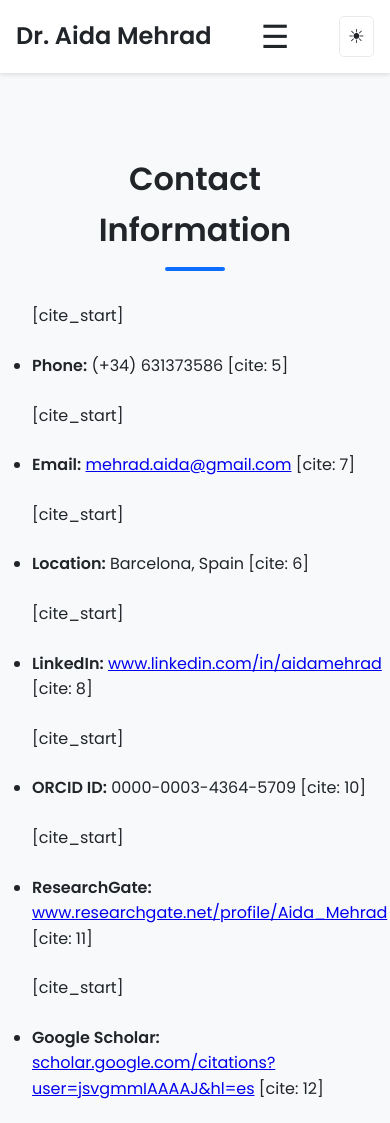
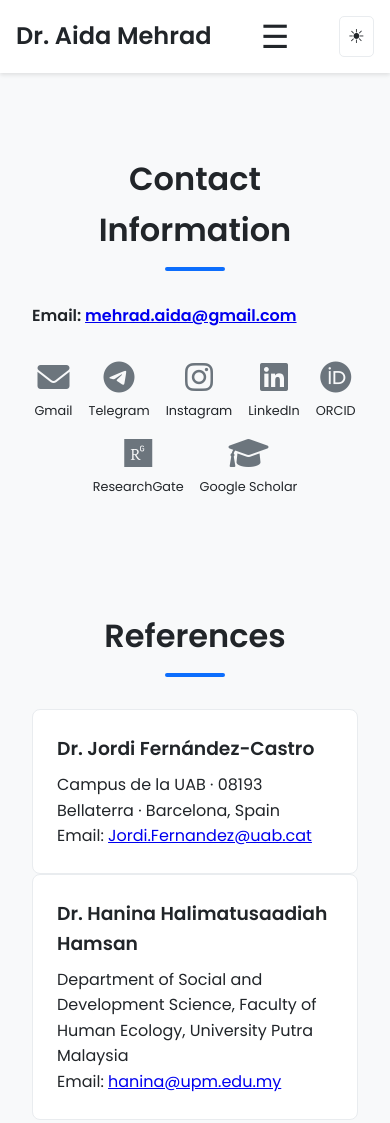
Before and after one commit to Manimit10/portfolio-alma, a plain HTML site: page contact.html in a window 390 px wide. Shown: the top 1123 px of the page. Drawn offline with Linux system fonts and the light colour scheme.

Commit message:
contact page updated

```diff
--- a/contact.html
+++ b/contact.html
@@ -8,6 +8,7 @@
     <title>Dr. Aida Mehrad | Contact</title>
     <link rel="stylesheet" href="style.css">
     <link href="https://fonts.googleapis.com/css2?family=Poppins:wght@300;400;600&display=swap" rel="stylesheet">
+    <link rel="stylesheet" href="https://cdnjs.cloudflare.com/ajax/libs/font-awesome/6.0.0-beta3/css/all.min.css">
 </head>
 <body>
     <header class="main-header">
@@ -34,31 +35,56 @@
     <main class="container">
         <section id="contact-info" class="content-section">
             <h1 class="section-title">Contact Information</h1>
-            <ul class="contact-list">
-                [cite_start]<li><strong>Phone:</strong> (+34) 631373586 [cite: 5]</li>
-                [cite_start]<li><strong>Email:</strong> <a href="mailto:mehrad.aida@gmail.com">mehrad.aida@gmail.com</a> [cite: 7]</li>
-                [cite_start]<li><strong>Location:</strong> Barcelona, Spain [cite: 6]</li>
-                [cite_start]<li><strong>LinkedIn:</strong> <a href="https://www.linkedin.com/in/aidamehrad" target="_blank">www.linkedin.com/in/aidamehrad</a> [cite: 8]</li>
-                [cite_start]<li><strong>ORCID ID:</strong> 0000-0003-4364-5709 [cite: 10]</li>
-                [cite_start]<li><strong>ResearchGate:</strong> <a href="https://www.researchgate.net/profile/Aida_Mehrad" target="_blank">www.researchgate.net/profile/Aida_Mehrad</a> [cite: 11]</li>
-                [cite_start]<li><strong>Google Scholar:</strong> <a href="https://scholar.google.com/citations?user=jsvgmmIAAAAJ&hl=es" target="_blank">scholar.google.com/citations?user=jsvgmmIAAAAJ&hl=es</a> [cite: 12]</li>
+            <h4>
+            <strong>Email:</strong> <a href="mailto:mehrad.aida@gmail.com">mehrad.aida@gmail.com</a>
+            </h4>
+            <ul class="contact-list-items">
             </ul>
+
+            <div class="social-links">
+                <a href="mailto:mehrad.aida@gmail.com" target="_blank" aria-label="Gmail">
+                    <i class="fas fa-envelope"></i>
+                    <span>Gmail</span>
+                </a>
+                <a href="https://t.me/yourtelegramid" target="_blank" aria-label="Telegram (Placeholder)">
+                    <i class="fab fa-telegram-plane"></i>
+                    <span>Telegram</span>
+                </a>
+                <a href="https://www.instagram.com/yourinstagram" target="_blank" aria-label="Instagram (Placeholder)">
+                    <i class="fab fa-instagram"></i>
+                    <span>Instagram</span>
+                </a>
+                <a href="https://www.linkedin.com/in/aidamehrad" target="_blank" aria-label="LinkedIn">
+                    <i class="fab fa-linkedin"></i>
+                    <span>LinkedIn</span>
+                </a>
+                <a href="https://orcid.org/0000-0003-4364-5709" target="_blank" aria-label="ORCID ID">
+                    <i class="fab fa-orcid"></i>
+                    <span>ORCID</span>
+                </a>
+                <a href="https://www.researchgate.net/profile/Aida_Mehrad" target="_blank" aria-label="ResearchGate">
+                    <i class="fab fa-researchgate"></i>
+                    <span>ResearchGate</span>
+                </a>
+                <a href="https://scholar.google.com/citations?user=jsvgmmIAAAAJ&hl=es" target="_blank" aria-label="Google Scholar">
+                    <i class="fas fa-graduation-cap"></i>
+                    <span>Google Scholar</span>
+                </a>
+            </div>
         </section>
 
         <section id="references" class="content-section">
             <h2 class="section-title">References</h2>
             <div class="reference-list">
                 <div class="reference-item">
-                    <h3>Dr. [cite_start]Jordi Fernández-Castro [cite: 364]</h3>
-                    [cite_start]<p>Campus de la UAB · 08193 Bellaterra · Barcelona, Spain [cite: 364]</p>
-                    [cite_start]<p>Phone: +34 93581 1469 [cite: 364]</p>
-                    [cite_start]<p>Email: <a href="mailto:jordi.fernandez@uab.cat">Jordi.Fernandez@uab.cat</a> [cite: 364]</p>
+                    <h3>Dr. Jordi Fernández-Castro</h3>
+                    <p>Campus de la UAB · 08193 Bellaterra · Barcelona, Spain</p>
+                    <p>Email: <a href="mailto:jordi.fernandez@uab.cat">Jordi.Fernandez@uab.cat</a></p>
                 </div>
                 <div class="reference-item">
-                    <h3>Dr. [cite_start]Hanina Halimatusaadiah Hamsan [cite: 364]</h3>
-                    [cite_start]<p>Department of Social and Development Science, Faculty of Human Ecology, University Putra Malaysia [cite: 364]</p>
-                    [cite_start]<p>Phone: +603-8946 7159 [cite: 364]</p>
-                    [cite_start]<p>Email: <a href="mailto:hanina@upm.edu.my">hanina@upm.edu.my</a> [cite: 364]</p>
+                    <h3>Dr. Hanina Halimatusaadiah Hamsan</h3>
+                    <p>Department of Social and Development Science, Faculty of Human Ecology, University Putra Malaysia</p>
+                    <p>Email: <a href="mailto:hanina@upm.edu.my">hanina@upm.edu.my</a></p>
                 </div>
             </div>
         </section>
--- a/style.css
+++ b/style.css
@@ -428,6 +428,78 @@ body {
     margin-top: 2rem;
 }
 
+/* Social Links Styling */
+.social-links {
+    display: flex;
+    flex-wrap: wrap;
+    justify-content: center; /* Center the icons */
+    gap: 1.5rem;
+    margin-top: 2rem;
+    margin-bottom: 1rem;
+}
+
+.social-links a {
+    display: flex;
+    flex-direction: column;
+    align-items: center;
+    text-decoration: none;
+    color: var(--text-color);
+    transition: color 0.3s, transform 0.3s;
+    font-size: 0.9rem; /* Smaller text for channel name */
+}
+
+.social-links a:hover {
+    color: var(--primary-color);
+    transform: translateY(-5px);
+}
+
+.social-links a i {
+    font-size: 2.5rem; /* Larger icon size */
+    margin-bottom: 0.5rem;
+    color: var(--secondary-color); /* Default icon color */
+    transition: color 0.3s;
+}
+
+.social-links a:hover i {
+    color: var(--primary-color); /* Icon color on hover */
+}
+
+.social-links span {
+    display: block; /* Ensure the text is on a new line */
+}
+
+.note {
+    text-align: center;
+    font-size: 0.85rem;
+    color: var(--secondary-color);
+    margin-top: 1rem;
+}
+
+/* Update to General Lists - Renamed original .contact-list */
+.position-list, .journal-list, .contact-list-items, .books-list, .experience-list, .workshop-list {
+    display: grid;
+    gap: 1.5rem;
+    max-width: 800px;
+    margin: 0 auto;
+}
+
+/* Media Queries for Social Links Responsiveness */
+@media (max-width: 768px) {
+    .social-links {
+        flex-direction: row; /* Keep as row, but allow wrap */
+        justify-content: center;
+        gap: 1rem; /* Adjust gap for smaller screens */
+    }
+
+    .social-links a {
+        font-size: 0.8rem; /* Smaller text for channel name on mobile */
+    }
+
+    .social-links a i {
+        font-size: 2rem; /* Adjust icon size for mobile */
+    }
+}
+
 /* Media Queries for Responsiveness */
 @media (max-width: 768px) {
     .navbar {
```
